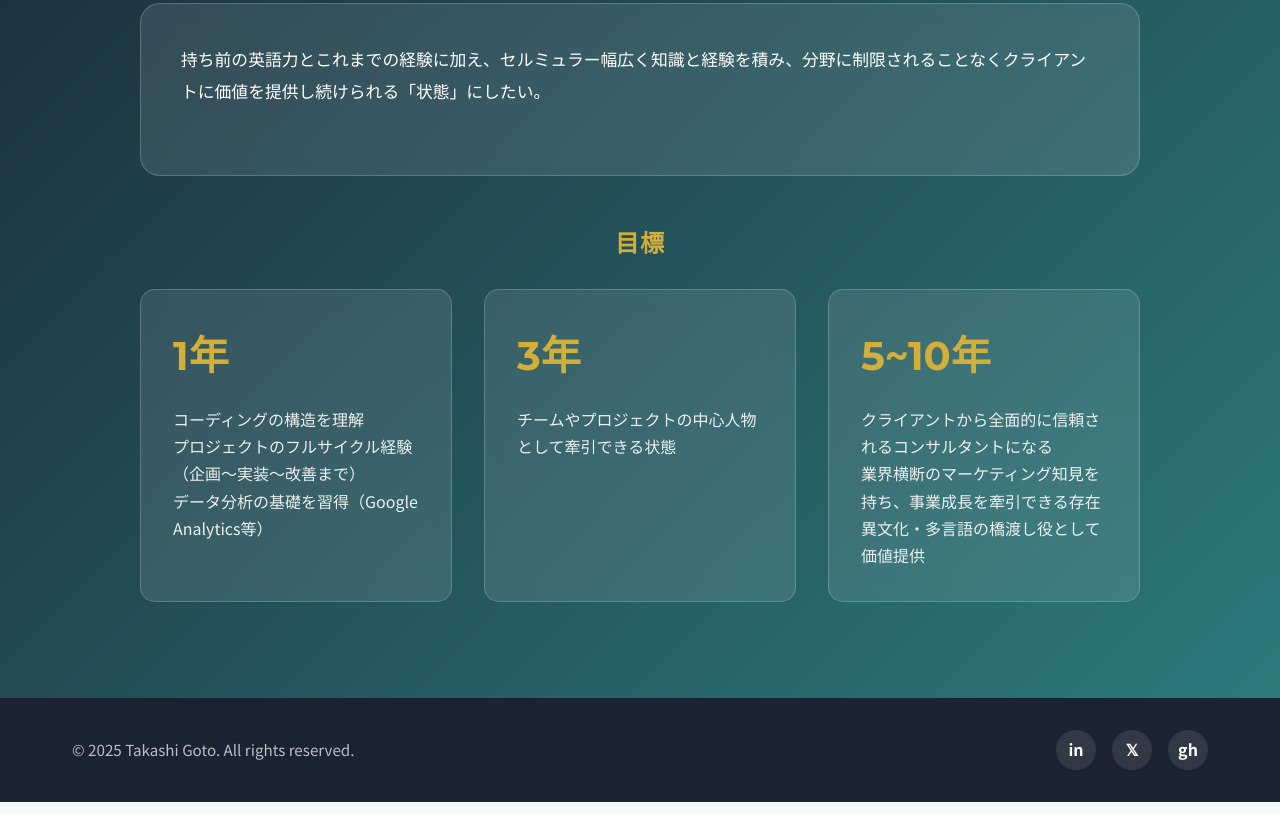
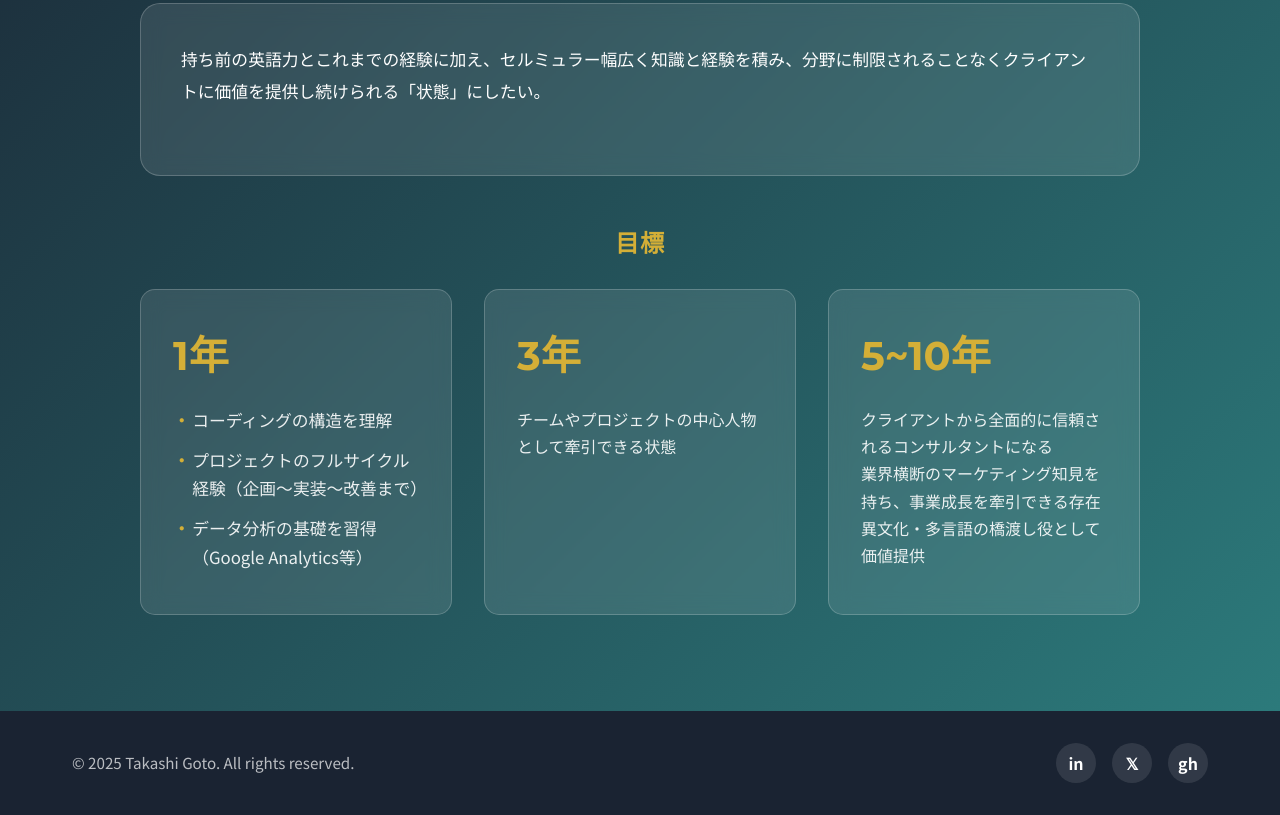
Before and after one commit to Taka6116/my-selfintroduction, a plain HTML site: page index.html in a window 1280 px wide. Shown: the part 4567-5382 px from the top of the page. Drawn offline with Linux system fonts and the light colour scheme.

Commit message:
Update index.html

```diff
--- a/index.html
+++ b/index.html
@@ -600,6 +600,33 @@ body {
     color: #ffffff;
 }
 
+/* 新しいリスト要素のスタイルを定義 */
+.pillar-list {
+    list-style: none; /* 行頭の黒丸を非表示にする */
+    padding-left: 0; /* ulタグにデフォルトで付く左側の余白を削除 */
+    margin: 0; /* ulタグにデフォルトで付く上下の余白も削除 */
+}
+
+/* 箇条書き風にするために、リストアイテム（li）の前に文字を挿入 */
+.pillar-list li {
+    position: relative;
+    padding-left: 1.2rem; /* 挿入した文字のための左余白 */
+    margin-bottom: 0.7rem; /* リストアイテム間の縦のスペース */
+    line-height: 1.7; /* 行の高さを調整して読みやすく */
+    color: rgba(255, 255, 255, 0.9); /* 元のpタグの文字色に合わせる */
+    font-size: 1.05rem; /* 見た目を調整 */
+}
+
+/* 擬似要素を使って行頭に「・」を配置 */
+.pillar-list li::before {
+    content: '・'; /* 「・」を挿入 */
+    position: absolute;
+    left: 0;
+    top: 0;
+    color: var(--accent-color); /* アクセントカラー（金色）にする */
+    font-weight: bold;
+}
+
 .vision-section .section-title {
     color: #ffffff;
 }
@@ -1181,9 +1208,11 @@ body {
                 <div class="vision-pillars">
                     <div class="pillar">
                         <div class="pillar-number">1年</div>
-                        <p class="pillar-text">コーディングの構造を理解</p>
-                        <p class="pillar-text">プロジェクトのフルサイクル経験（企画〜実装〜改善まで）</p>
-                        <p class="pillar-text">データ分析の基礎を習得（Google Analytics等）</p>
+                        <ul class="pillar-list">
+                        <li>コーディングの構造を理解</li>
+                        <li>プロジェクトのフルサイクル経験（企画〜実装〜改善まで）</li>
+                        <li>データ分析の基礎を習得（Google Analytics等）</li>
+                       </ul>
                     </div>
                     <div class="pillar">
                         <div class="pillar-number">3年</div>
```
